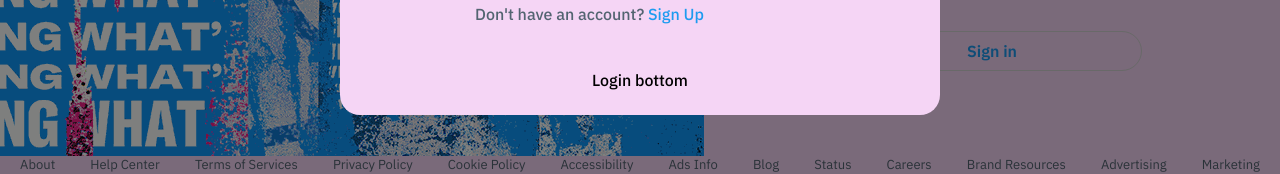
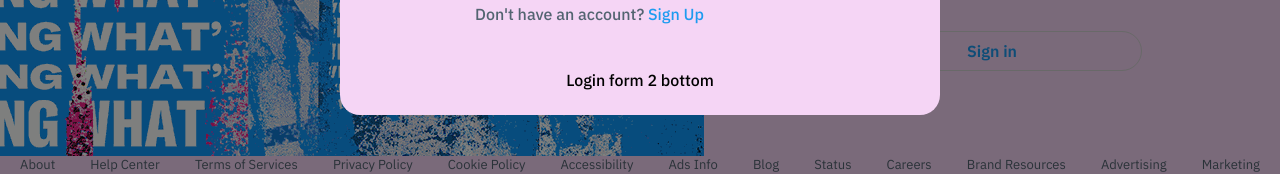
Before and after one commit to GarryProhor/social-react, a React (Create React App) app: page / in a window 1280 px wide. Both pictures are taken after a click on the element "Sign in". Shown: the part 610-784 px from the top of the page. Built offline with nearby package versions, Linux system fonts and the light colour scheme.

Commit message:
UPD LoginModal

```diff
--- a/src/features/login/LoginModal/LoginModal.tsx
+++ b/src/features/login/LoginModal/LoginModal.tsx
@@ -4,16 +4,22 @@ import './LoginModal.css';
 import {LoginModalTop} from "../LoginModalTop/LoginModalTop";
 import {LoginFormOne} from "../LofinForms/LoginFormOne";
 
+import {RootState} from "../../../redux/Store";
+import {useSelector} from "react-redux";
+
 interface LoginModalProps {
     toggleModal: ()=>void;
 }
 
 export const LoginModal:React.FC<LoginModalProps> = ({toggleModal}) => {
+
+    const state = useSelector((state:RootState) => state.user);
+
     return (
         <Modal
             topContent={<LoginModalTop closeModal={toggleModal} />}
-            content={<LoginFormOne/>}
-            bottomContent={<div>Login bottom</div>}
+            content={state.userName ? <>Login form 2</> : <LoginFormOne/>}
+            bottomContent={<div>Login form 2 bottom</div>}
         />
     );
 };
```
